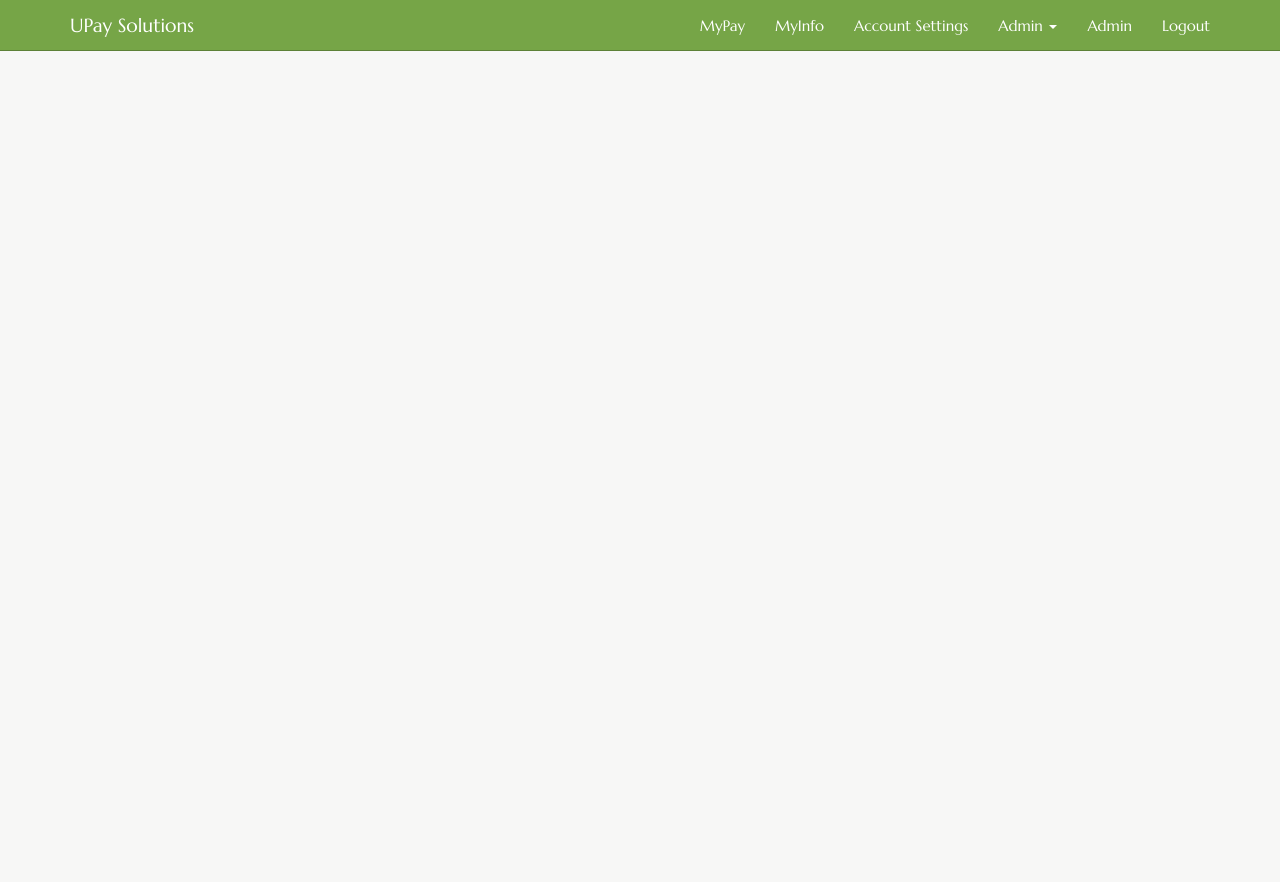
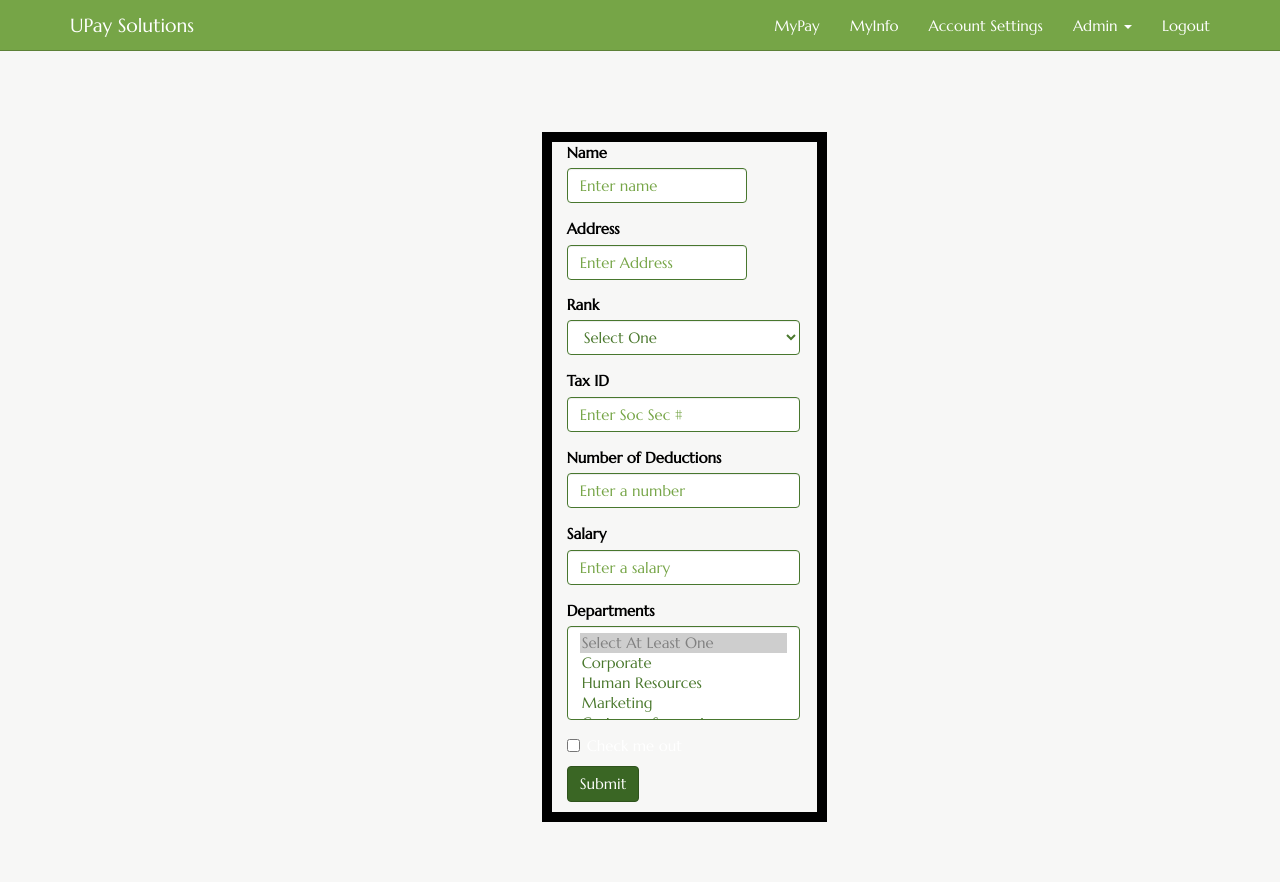
Before and after one commit to eckama11/CS546, a PHP site: page /Admin/AddEmployee.php in a window 1280 px wide. Before the commit the page ends 51 px from the top, so only its background shows below. Run offline with PHP 8.4, Linux system fonts and the light colour scheme; some libraries are stand-ins or nearby versions.

Commit message:
AddEmployee
Not finished

```diff
--- a/Admin/AddEmployee.php
+++ b/Admin/AddEmployee.php
@@ -1,7 +1,11 @@
+<?php
+
+?>
+
 <!DOCTYPE html PUBLIC "-//W3C//DTD XHTML 1.0 Transitional//EN" "http://www.w3.org/TR/xhtml1/DTD/xhtml1-transitional.dtd">
 <html xmlns="http://www.w3.org/1999/xhtml">
 	<head>
- 		<title>Change Employee Password</title>
+ 		<title>Add Employee</title>
  		<meta name="viewport" content="width=device-width, initial-scale=1.0">
 		<!-- StyleSheet -->
 		<link rel="stylesheet" href="../css/bootstrap.min.css" />
@@ -34,14 +38,86 @@
             					<li><a href="Generate.php">Generate Pay Stubs</a></li>
           					</ul>
         				</li>
-						<li><a href="Admin.php">Admin</a></li>
 						<li><a href="logout.php">Logout</a></li>
 					</ul>
 				</div>
 			</div>
 		</div>
 
-		<div>
+		<div class="container padded">
+    		<div class="row" >
+    			<div class="col-md-3 col-md-offset-5" style="padding-bottom:10px; outline: 10px solid black;">
+           			<ul class="nav nav-tabs">
+           				<li>
+           			<form role="form">
+  						<div class="form-group">
+    						<label name="name" style="color:black;">Name</label>
+    						<input type="text" class="form-control" id="name" placeholder="Enter name">
+  						</div>
+  						<div class="form-group">
+    						<label name="address" style="color:black;">Address</label>
+    						<input type="text" class="form-control" id="address" placeholder="Enter Address">
+  						</div>
+  					</form>
+  					</li>
+  					<li>
+  					<form role="form">
+  						<div class="form-group">
+  							<label name="rank" style="color:black;">Rank</label>
+   							<select class="form-control">
+   								<option selected disabled id="">Select One</option>
+  								<option id="2">President</option>
+  								<option id="3">Vice-President</option>
+  								<option id="4">Human Resources Manager</option>
+  								<option id="5">New Product Manager</option>
+  								<option id="6">Legacy Product Manager</option>
+  								<option id="7">Customer Service Manager</option>
+  								<option id="8">Project Leader</option>
+  								<option id="9">Senior Software Developer</option>
+  								<option id="10">Software Developer II</option>
+  								<option id="11">Software Developer</option>
+  								<option id="12">Programmer</option>
+							</select>
+  						</div>
+  						<div class="form-group">
+  							<label name="taxid" style="color:black;">Tax ID</label>
+    						<input type="text" class="form-control" id="taxid" placeholder="Enter Soc Sec #">
+  						</div>
+  						<div class="form-group">
+  							<label name="numDeductions" style="color:black;">Number of Deductions</label>
+    						<input type="text" class="form-control" id="taxid" placeholder="Enter a number">
+  						</div>
+  						<div class="form-group">
+  							<label name="salary" style="color:black;">Salary</label>
+    						<input type="text" class="form-control" id="taxid" placeholder="Enter a salary">
+  						</div>
+
+  						<div class="form-group">
+  							<label name="rank" style="color:black;">Departments</label>
+  							<select multiple class="form-control">
+  								<option selected disabled id="">Select At Least One</option>
+  								<option id="1">Corporate</option>
+  								<option id="2">Human Resources</option>
+  								<option id="3">Marketing</option>
+  								<option id="4">Customer Support</option>
+  								<option id="5">Quality Assurance</option>
+  								<option id="6">Graphic Design</option>
+  								<option id="7">Documentation</option>
+  								<option id="8">Legacy Product Maintenance</option>
+  								<option id="9">New Product Development</option>
+  							</select>
+  						</div>
+  						<div class="checkbox">
+    						<label>
+      							<input type="checkbox"> Check me out
+   							</label>
+  						</div>
+  						<button type="submit" class="btn btn-default">Submit</button>
+					</form>
+					</li>
+					</ul>
+				</div>
+			</div>
 		</div>
 		<script src="//ajax.googleapis.com/ajax/libs/jquery/1.8.1/jquery.min.js"></script>
 		<script type="text/javascript" src="../js/bootstrap.min.js"></script>
```
